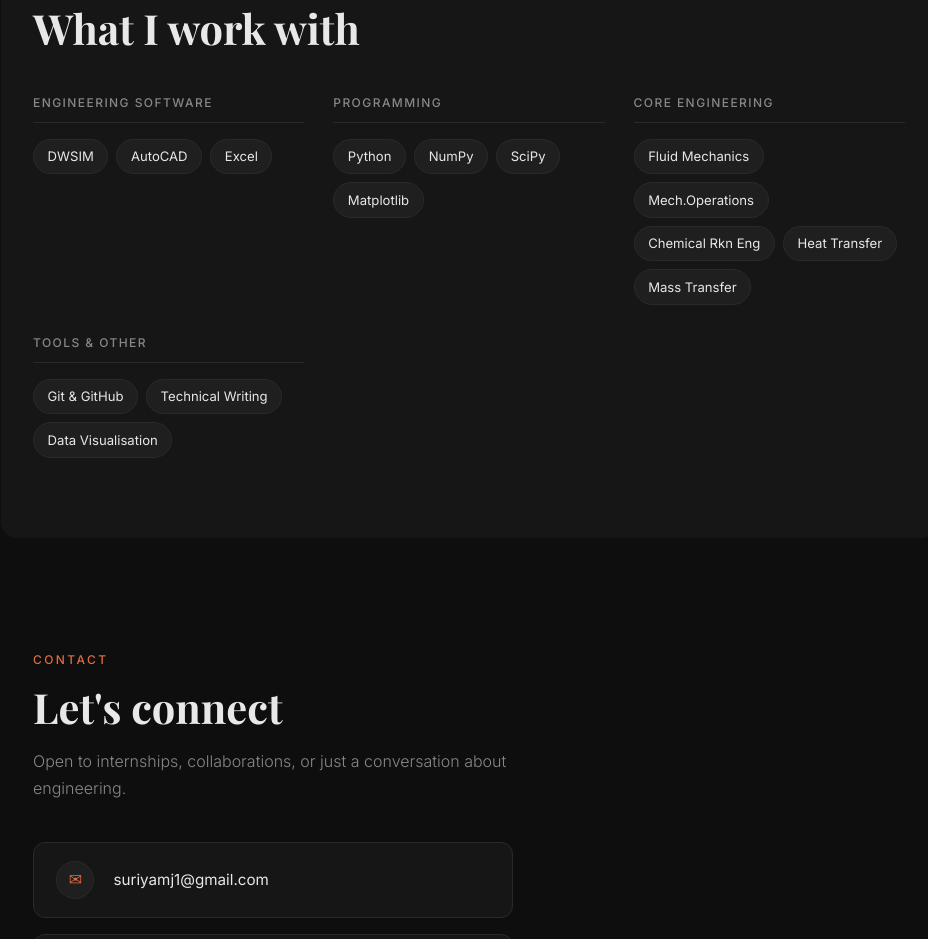
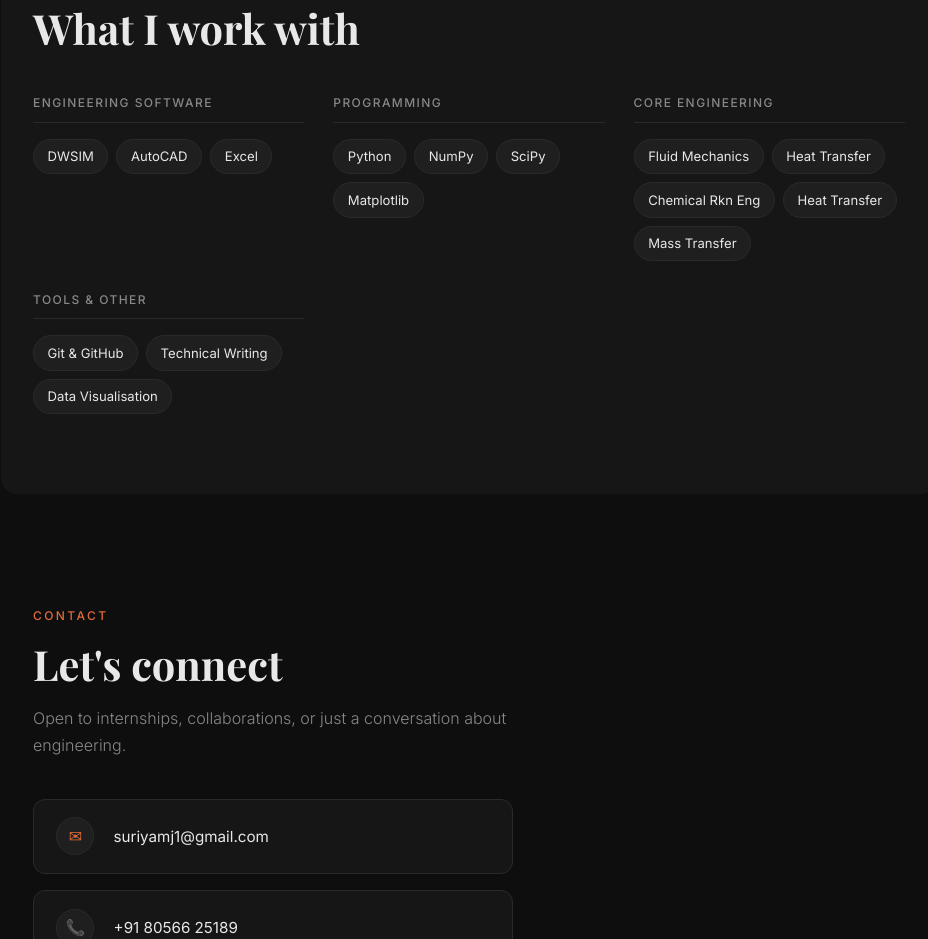
Before and after one commit to Suriya13-sys/suriya-portfolio, a plain HTML site: page index.html in a window 1280 px wide. Shown: the part 3316-4255 px from the top of the page, without its empty margins (171-1099 px from the left). Drawn offline with nearby package versions, Linux system fonts and the light colour scheme; a web font is replaced by a local one.

Commit message:
deleted one and added an extra in core engineering part

```diff
--- a/index.html
+++ b/index.html
@@ -178,7 +178,7 @@
         <h4>Core Engineering</h4>
         <div class="skill-tags">
           <span>Fluid Mechanics</span>
-          <span>Mech.Operations</span>
+          <span>Heat Transfer</span>
           <span>Chemical Rkn Eng</span>
           <span>Heat Transfer</span>
           <span>Mass Transfer</span>
```
